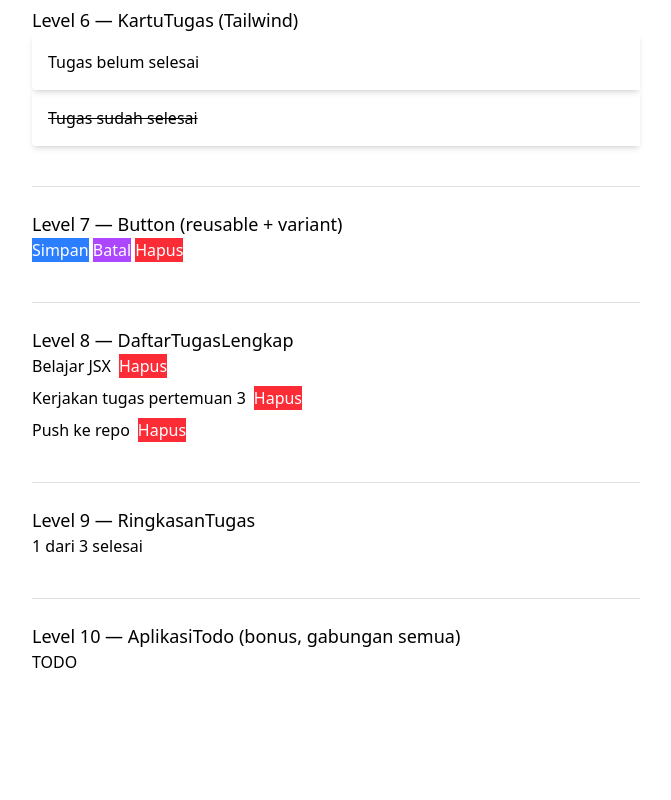
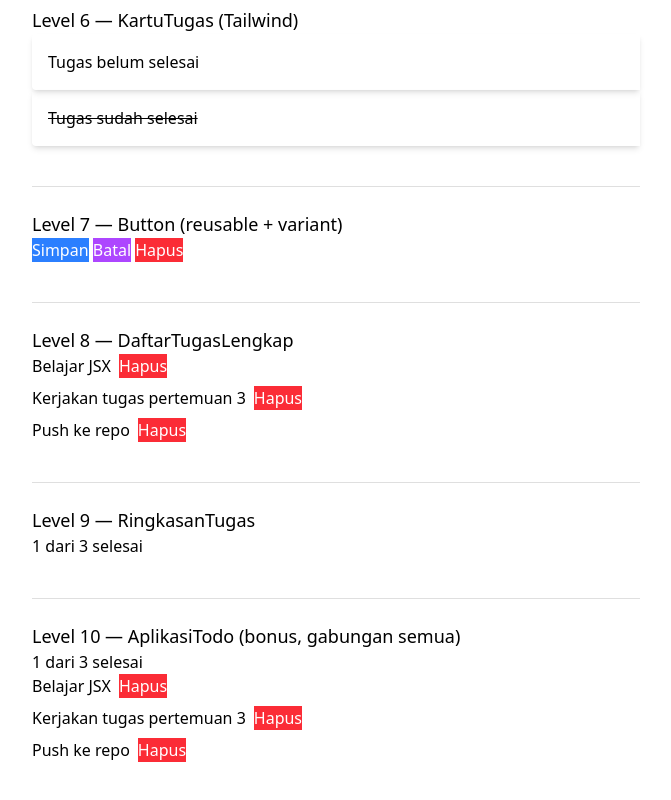
Before and after one commit to webdev-if-its/frontend-5053241002, a React (Vite) app in the folder pertemuan-03/: page / in a window 1280 px wide. Shown: the part 978-1778 px from the top of the page, without its empty margins (304-975 px from the left). Before the commit the page ends 1716 px from the top, so only its background shows below. Built offline with nearby package versions, Linux system fonts and the light colour scheme.

Commit message:
pertemuan-03: level 10 selesai

```diff
--- a/pertemuan-03/src/components/AplikasiTodo.tsx
+++ b/pertemuan-03/src/components/AplikasiTodo.tsx
@@ -10,6 +10,17 @@
 // paling mengubah cara berpikirmu dibanding menulis HTML/CSS biasa?
 //
 // Lihat SOAL.md untuk kontrak lengkap.
-export function AplikasiTodo(props: any) {
-  return <p>TODO</p>
+
+
+
+import type { Tugas } from '../types';
+import { RingkasanTugas } from './RingkasanTugas';
+import { DaftarTugasLengkap } from './DaftarTugasLengkap';
+export function AplikasiTodo(props: { tugas: Tugas[]; onHapus: (id: string) => void }) {
+  return (
+    <div>
+      <RingkasanTugas tugas={props.tugas} />
+      <DaftarTugasLengkap tugas={props.tugas} onHapus={props.onHapus} />
+    </div>
+  );
 }
```
Also changed, not shown: 1 other file (tests, documents, lock files or other folders).
